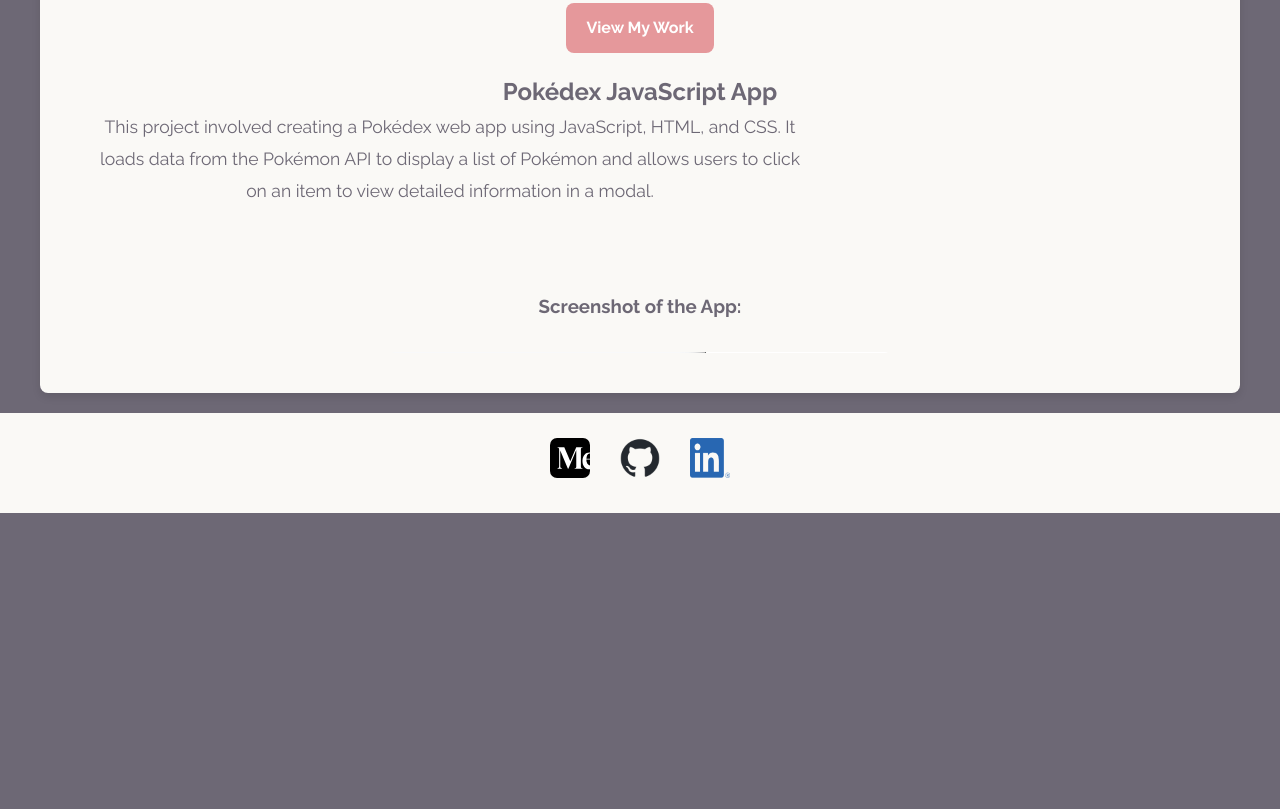
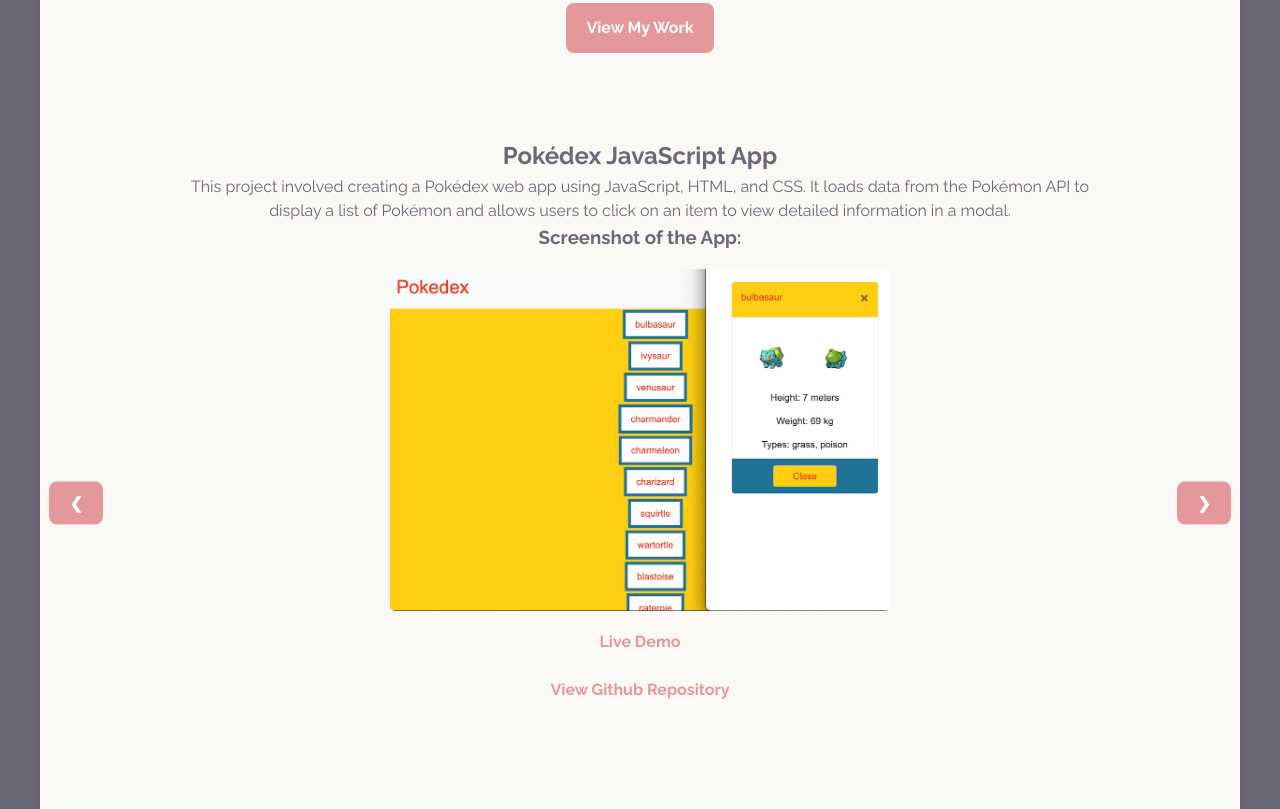
Before and after one commit to Chels93/CF--Portfolio, a website: page index.html in a window 1280 px wide. Shown: the part 951-1760 px from the top of the page. Before the commit the page ends 1464 px from the top, so only its background shows below. Drawn offline with Linux system fonts and the light colour scheme.

Commit message:
updated css styling for carousel in index.html

```diff
--- a/css/style.production.css
+++ b/css/style.production.css
@@ -156,50 +156,125 @@
 
 /* Basic styling for carousel */
 .carousel-container {
+  margin-top: 40px;
+  display: relative;
+  justify-content: center;
+  align-items: center;
   position: relative;
   width: 100%;
-    height: 300px; /* Adjust height if needed */
+  height: 800px; /* Adjust height if needed */
   overflow: hidden;
 }
 
 .carousel-items {
   display: flex;
+  gap: 20px;
   transition: transform 0.5s ease-in-out;
 }
 
 .carousel-item {
-    flex: 0 0 100%;
-    box-sizing: border-box;
-    padding: 20px;
+  background-color: #faf9f6;
+  padding: 1.5rem;
+  box-shadow: 0 4px 6px rgba(0, 0, 0, 0.1);
+  transition: transform 0.3s ease, box-shadow 0.3s ease;
+}
+
+.carousel-item img {
+  width: 100%;
+  max-width: 100%;
+  border-radius: 8px;
+  margin-top: 1rem;
+}
+
+.carousel-item h2 {
+    margin-top: 20px;
+  font-size: 1.5rem;
+  font-weight: bold;
+  text-align: center;
+  color: var(--color-deep-purple);
+}
+
+.carousel-item p {
+    text-align: center;  /* Ensures the text is centered */
+    font-size: 1rem;
+    line-height: 1.5;
+    color: var(--color-deep-purple);
+    margin: 0 auto;  /* Centers the paragraph container (optional) */
+    max-width: 80%;  /* Optional, prevents text from stretching too wide */
+  }
+
+
+.carousel-item a {
+  display: flex; /* Places buttons side by side */
+  justify-content: center; /* Centers them inside the container */
+  gap: 80px; /* Adds space between buttons */
+  width: 50%; /* Ensures full width */
+  max-width: 600px; /* Limits width for better styling */
+  margin-top: 20px;
+  margin: 0 auto; /* Centers the container */
+  flex: 1; /* Makes buttons equal width */
+  padding: 12px 20px;
+
+  color: var(--color-warm-pink);
+  font-size: 1rem;
+  font-weight: bold;
+  text-align: center;
+  text-decoration: none;
+  border-radius: 8px;
+  transition: background-color 0.3s ease, transform 0.2s ease;
+
+  display: flex;
+  align-items: center;
+  justify-content: center;
+}
+
+.carousel-item a:hover {
+  background-color: var(--color-mauve);
+  color: white;
+  transform: scale(1.05);
+}
+
+.carousel-item a:hover {
+  transform: scale(1.05);
+  box-shadow: 0 6px 12px rgba(0, 0, 0, 0.2);
 }
 
 .carousel-nav {
   position: absolute;
   top: 50%;
-    left: 0;
-    right: 0;
+  width: 100%;
   display: flex;
   justify-content: space-between;
-    align-items: center; /* Center buttons vertically */
+  align-items: center;
   transform: translateY(-50%);
-    width: 100%; /* Ensure full width */
+  z-index: 100;
 }
 
 .carousel-button {
-    background-color: rgba(0, 0, 0, 0.5);
-    color: #fff;
+  background-color: var(--color-warm-pink); /* Primary button color */
+  color: white;
+  font-size: 1rem;
+  font-weight: bold;
+  text-align: center;
+  text-decoration: none;
+  border-radius: 8px;
+  transition: background-color 0.3s ease, transform 0.2s ease;
+  margin-top: 20px;
   border: none;
-    font-size: 2rem;
-    padding: 10px;
+  padding: 12px 20px;
   cursor: pointer;
-    z-index: 10; /* Make sure buttons stay on top of content */
+  z-index: 101;
 }
 
 .carousel-button:hover {
-    background-color: rgba(0, 0, 0, 0.7);
+  background-color: var(--color-mauve);
+  transform: scale(1.05);
 }
 
-
+.carousel-button:active {
+  background-color: var(--color-deep-purple);
+  transform: scale(0.98);
+}
 
 /* Main Section */
 main {
@@ -393,7 +468,7 @@
 .grid_item p {
   font-size: 1rem;
   line-height: 1.5;
-  color: #333;
+  color: var(--color-deep-purple);
 }
 
 .grid_item a {
--- a/index.html
+++ b/index.html
@@ -69,9 +69,7 @@
                 display a list of Pokémon and allows users to click on an item
                 to view detailed information in a modal.
               </p>
-              <br />
-              <div>
-                <p><h3>Screenshot of the App:</h3></p>
+              <h3>Screenshot of the App:</h3>
               <img
                 src="img/PokedexScreenShot.png"
                 alt="Screenshot of the Pokédex App"
@@ -84,8 +82,6 @@
                   aria-label="View Pokédex App Live Demo"
                   >Live Demo</a
                 >
-                </p>
-                <p>
                 <a
                   href="https://github.com/Chels93/Pokedex.git"
                   target="_blank"
@@ -94,7 +90,7 @@
                 >
               </p>
             </div>
-        </div>
+
             <div class="carousel-item">
               <h2>myFlix (movie_api) - Movie Web Application</h2>
               <p>
@@ -104,13 +100,11 @@
                 MERN stack, it includes authentication, movie data management,
                 and user profile management.
               </p>
-            <br />
-            <div>
-            <p><h3>Screenshot of the App:</h3></p>
+              <h3>Screenshot of the App:</h3>
               <img
-            src="img/PokedexScreenShot.png"
-            alt="Screenshot of the Pokédex App"
-            style="width: 100%; max-width: 500px; border-radius: 5px"
+                src="img/movie-api-screenshot.png"
+                alt="Screenshot of the myFlix Application"
+                style="width: 100%; max-width: 600px"
               />
               <p>
                 <a
@@ -127,7 +121,6 @@
                 >
               </p>
             </div>
-          </div>
 
             <div class="carousel-item">
               <h2>myFlix React App</h2>
@@ -137,9 +130,7 @@
                 save favorites, and manage profiles. The app is fully responsive
                 and provides a rich user experience.
               </p>
-              <br />
-              <div>
-                <p><h3>Screenshot of the App:</h3></p>
+              <h3>Screenshot of the App:</h3>
               <img
                 src="img/myFlix-clientScreenshot.png"
                 alt="Screenshot of the myFlix React Application"
@@ -162,6 +153,7 @@
                 >
               </p>
             </div>
+
             <div class="carousel-item">
               <h2>Meet App</h2>
               <p>
@@ -170,9 +162,7 @@
                 integrates with the Google Calendar API to fetch upcoming events
                 and utilizes AWS Lambda for serverless functions.
               </p>
-              <br />
-              <div>
-                <p><h3>Screenshot:</h3></p>
+              <h3>Screenshot:</h3>
               <img
                 src="img/MeetAppScreenshot.png"
                 alt="Screenshot of the Meet App"
@@ -195,6 +185,7 @@
                 >
               </p>
             </div>
+
             <div class="carousel-item">
               <h2>Mobile Chat App</h2>
               <p>
@@ -203,17 +194,9 @@
                 real-time data storage, Firestore for chat persistence, and the
                 Gifted Chat library for the chat interface. Accessibility
                 features, including screen reader compatibility, are integrated
-                into the app. This React Native project demonstrates a fully
-                functional chat app with multiple features: anonymous
-                authentication using Firebase, real-time messaging using
-                Firestore, offline data storage with AsyncStorage. media sharing
-                with support for uploading images via the device's camera or
-                gallery, location sharing using device GPS, and screen reader
-                support for accessibility.
+                into the app.
               </p>
-              <br />
-              <div>
-                <p><strong>Screenshot:</strong></p>
+              <h3>Screenshot:</h3>
               <img
                 src="img/chat-appScreenshot.png"
                 alt="Screenshot of the React Native Mobile Chat Application"
@@ -228,6 +211,7 @@
                 >
               </p>
             </div>
+
             <div class="carousel-item">
               <h2>CineVault Angular App</h2>
               <p>
@@ -238,9 +222,7 @@
                 genres, while allowing them to create personalized profiles to
                 save their favorite movies.
               </p>
-              <br />
-              <div>
-                <p><h3>Screenshot:</h3></p>
+              <h3>Screenshot:</h3>
               <img
                 src="img/CineVault-Angular-client.png"
                 alt="Screenshot of the CineVault Angular Application"
@@ -264,7 +246,7 @@
               </p>
             </div>
           </div>
-        </div>
+
           <div class="carousel-nav">
             <button class="carousel-button" onclick="moveCarousel(-1)">
               &#10094;
@@ -272,9 +254,6 @@
             <button class="carousel-button" onclick="moveCarousel(1)">
               &#10095;
             </button>
-        </div>
-        </div>
-        </div>
           </div>
         </div>
       </section>
```
Also changed, not shown: about.html (+0 -1 lines). Lines whose indentation alone changed are shown as unchanged.
